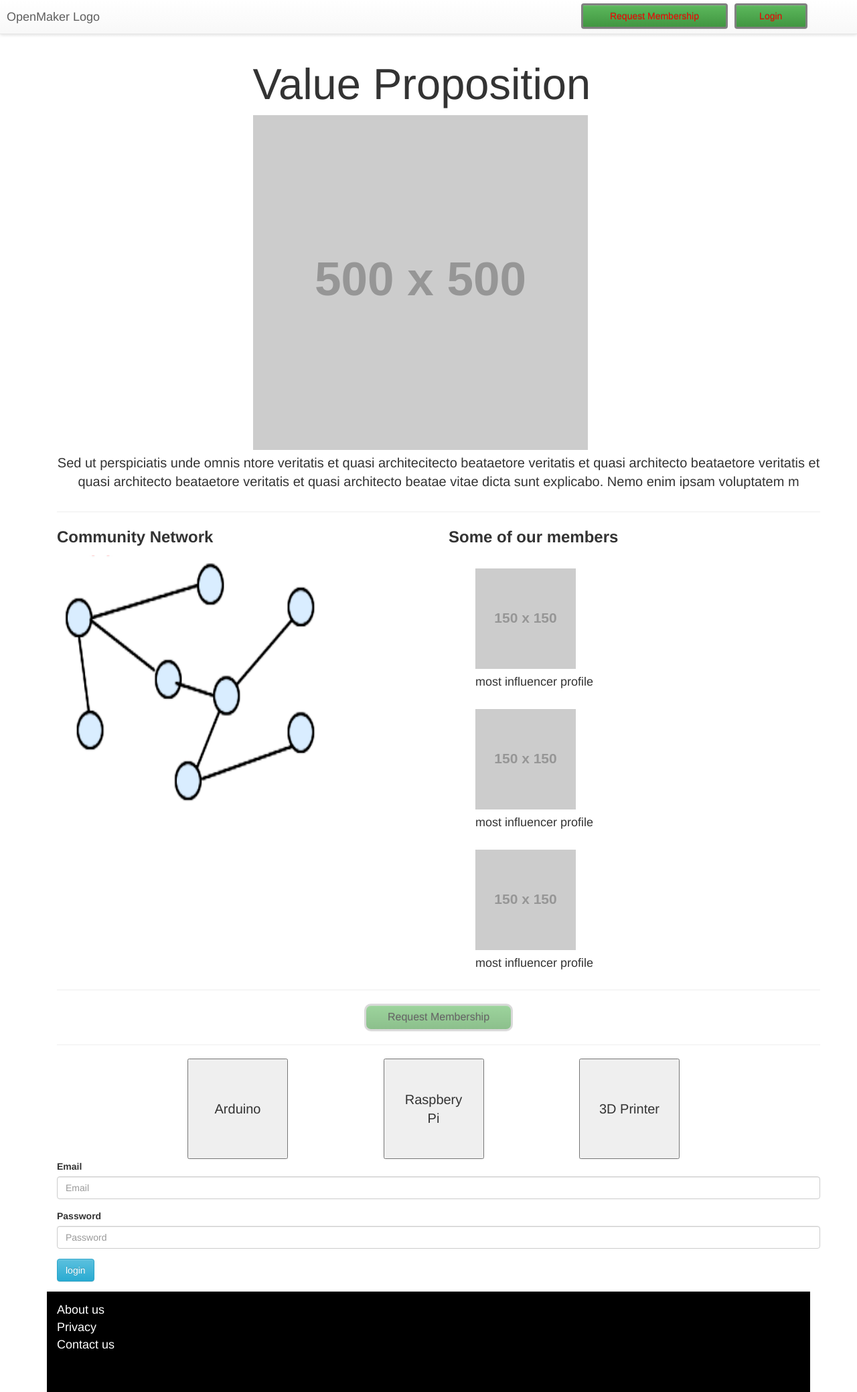
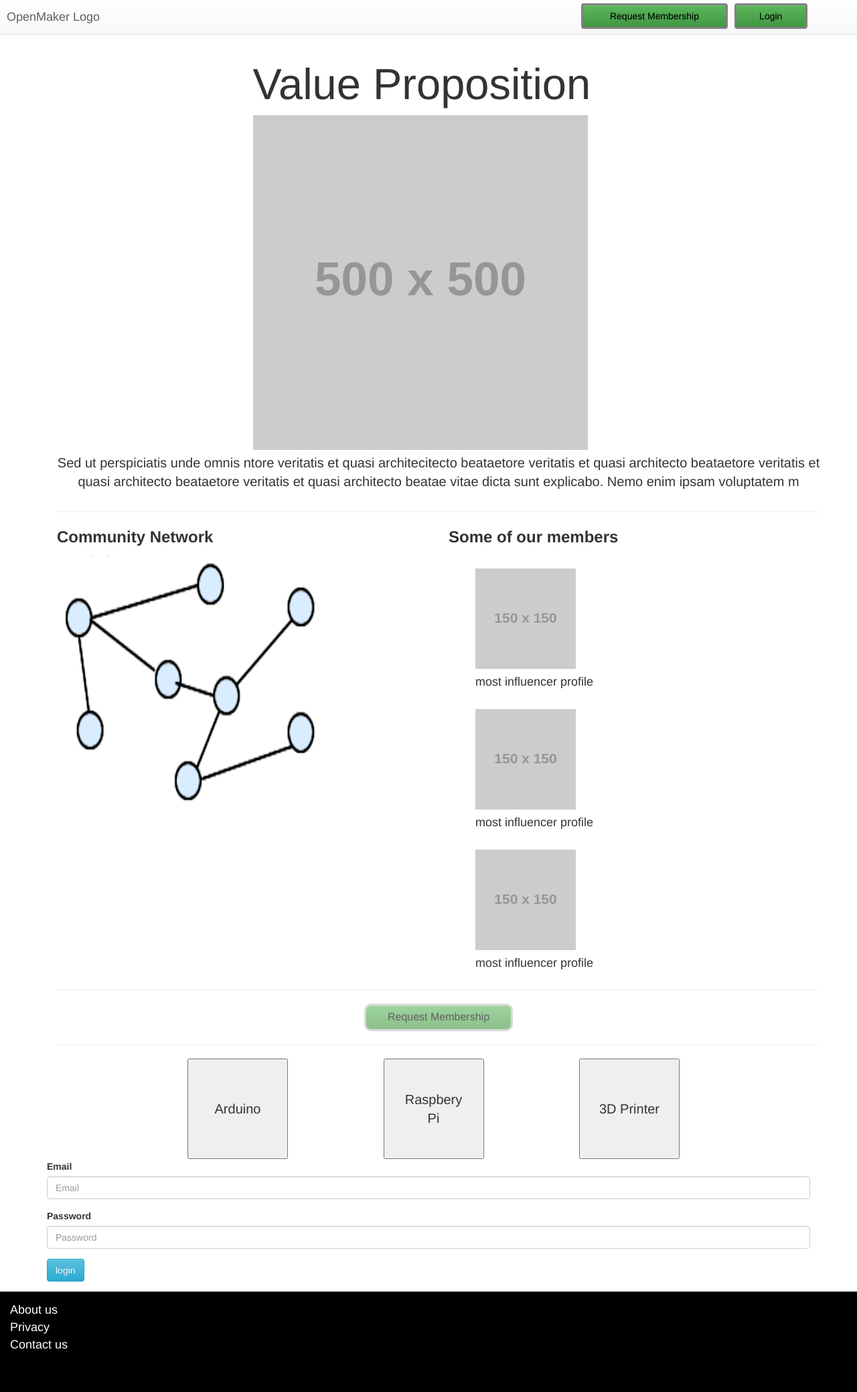
Before and after one commit to openmaker-eu/dsp-explorer, a Django app: page / in a window 1280 px wide. Shown: the whole page at 67% size. Run offline with Django 3.2, Linux system fonts and the light colour scheme; grey boxes labelled with a size stand in for pictures from a placeholder-image service; some libraries are stand-ins or nearby versions.

Commit message:
complete login.html

```diff
--- a/dashboard/templates/dashboard/login.html
+++ b/dashboard/templates/dashboard/login.html
@@ -1,7 +1,28 @@
-{% extends "landing_base.html" %}
+<html lang="en">
+<head>
+    <meta charset="UTF-8">
+    <title>DSP Explorer</title>
+    <!-- jQuery (necessary for Bootstrap's JavaScript plugins) -->
+    <script src="https://ajax.googleapis.com/ajax/libs/jquery/1.12.4/jquery.min.js"></script>
+    <!-- Latest compiled and minified CSS -->
+    <link rel="stylesheet" href="https://maxcdn.bootstrapcdn.com/bootstrap/3.3.7/css/bootstrap.min.css" integrity="sha384-BVYiiSIFeK1dGmJRAkycuHAHRg32OmUcww7on3RYdg4Va+PmSTsz/K68vbdEjh4u" crossorigin="anonymous">
 
-{% block container %}
-<link rel="stylesheet" href="/static/style.css">
+    <!-- Optional theme -->
+    <link rel="stylesheet" href="https://maxcdn.bootstrapcdn.com/bootstrap/3.3.7/css/bootstrap-theme.min.css" integrity="sha384-rHyoN1iRsVXV4nD0JutlnGaslCJuC7uwjduW9SVrLvRYooPp2bWYgmgJQIXwl/Sp" crossorigin="anonymous">
+
+    <!-- Latest compiled and minified JavaScript -->
+    <script src="https://maxcdn.bootstrapcdn.com/bootstrap/3.3.7/js/bootstrap.min.js" integrity="sha384-Tc5IQib027qvyjSMfHjOMaLkfuWVxZxUPnCJA7l2mCWNIpG9mGCD8wGNIcPD7Txa" crossorigin="anonymous"></script>
+
+    <!-- jQuery Bootstrap typeahead -->
+    <script src="https://cdnjs.cloudflare.com/ajax/libs/bootstrap-3-typeahead/4.0.1/bootstrap3-typeahead.min.js"></script>
+    <link href="/static/style.css" rel="stylesheet" type="text/css">
+</head>
+<body>
+<div >
+
+
+    <div class="container">
+     <link rel="stylesheet" href="/static/style.css">
 <nav class="navbar navbar-default navbar-fixed-top">
         <div class="row">
 
@@ -65,15 +86,9 @@
         <div class="col-md-3"><button style="height:150px; width:150px; text-align:center; font-size:20px;">3D Printer</button></div>
     </div>
 
+    </div>
 
-
-
-
-
-
-
-
-    <div class="row">
+  <div class="row">
         <div class="col-md-12">
 
         </div>
@@ -96,13 +111,17 @@
     </div>
 </div>
 
-    <footer>
-        <div class="container-footer">
+<div class="footer">
+
+        <div class="links-footer">
             <a class="footer-links" href="#">About us</a><br >
             <a class="footer-links" href="#">Privacy</a><br >
             <a class="footer-links" href="#">Contact us</a>
         </div>
-    </footer>
 
+</div>
 
-{% endblock %}
+</div>
+
+</body>
+</html>
--- a/static/style.css
+++ b/static/style.css
@@ -4,7 +4,7 @@ body { padding-top: 70px; }
 
 /* Button navbar */
 .btn-color {
-    color: red;
+    color: black;
     border: solid 3px;
     border-color: grey;
     margin-top: 5px;
@@ -19,13 +19,13 @@ body { padding-top: 70px; }
 .brand {
     margin-left:10px;
 }
-/* Container footer */
-.container-footer {
+/* Links footer */
+.links-footer {
     position:relative;
     padding: 15px;
 }
 /* Footer */
-footer {
+.footer {
     background-color: black;
     height: 150px;
 }
--- a/templates/landing_base.html
+++ b/templates/landing_base.html
@@ -19,17 +19,7 @@
 </head>
 <body>
 <div >
-    <nav class="navbar navbar-default navbar-fixed-top">
-        <div class="row">
 
-                <a class="navbar-brand brand col-md-3 col-xs-5" href="/">OpenMaker Logo</a>
-
-            <!-- Brand and toggle get grouped for better mobile display -->
-              <button type="button" class="col-md-2 col-xs-4 col-md-offset-5 btn btn-success btn-color">Request Membership</button>
-              <button type="button" class="login col-md-1 col-xs-3 btn btn-success btn-color">Login</button>
-
-        </div><!-- /.container-fluid -->
-    </nav>
 
     <div class="container">
         {% include "flash.html" %}
```
